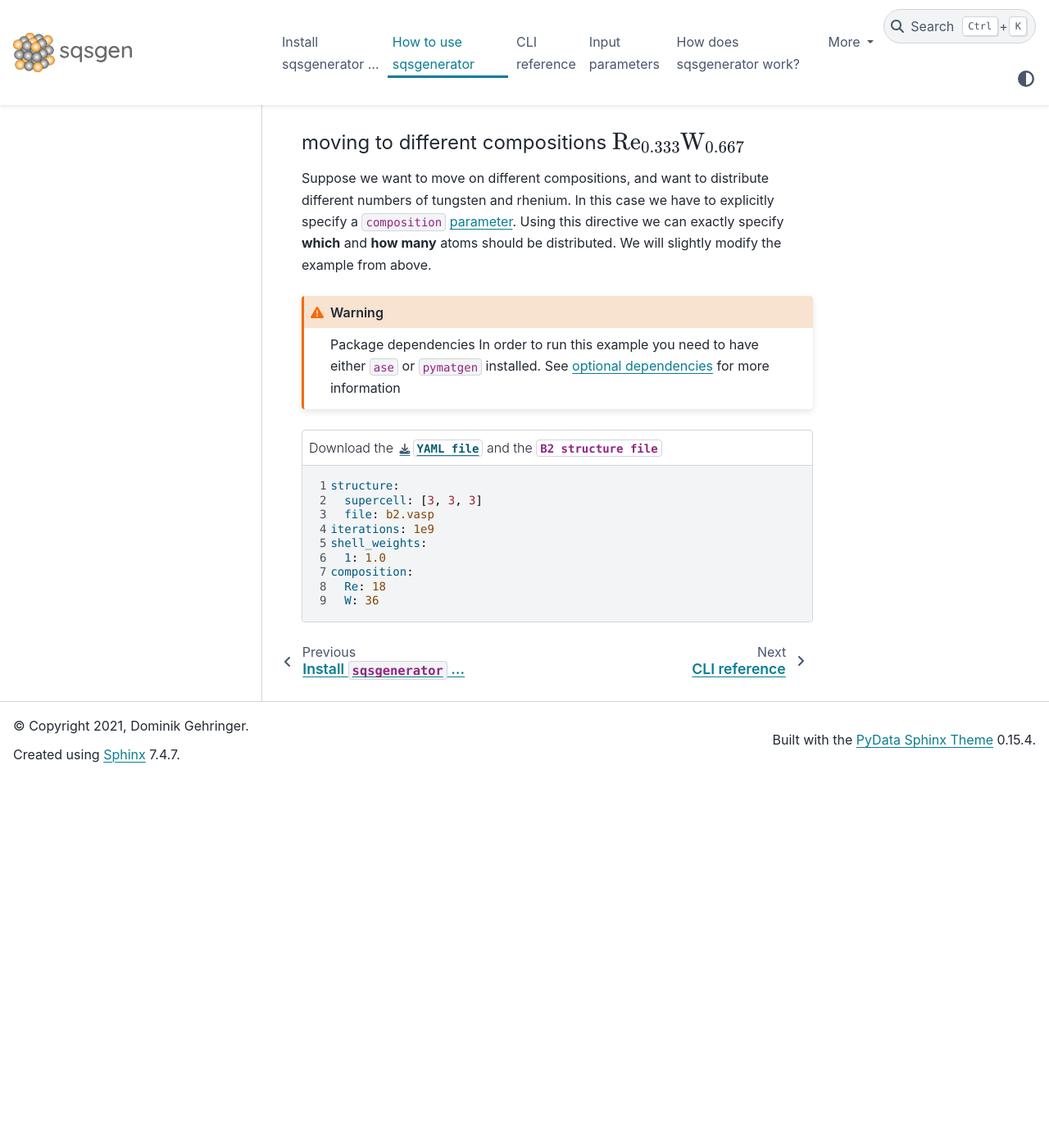
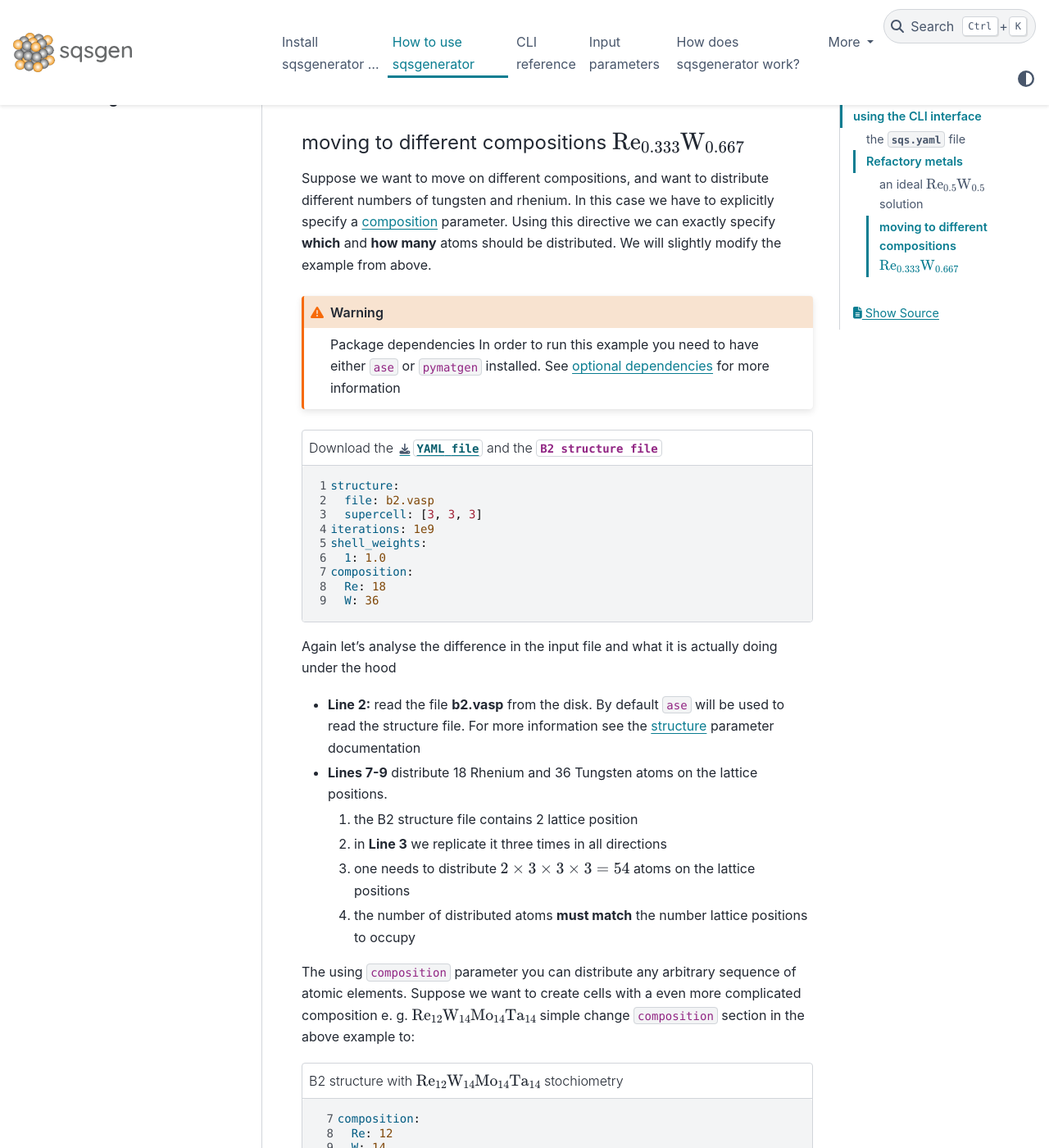
Before and after one commit to dgehringer/sqsgenerator, a Sphinx documentation site: the page built from docs/source/how_to.md, in a window 1280 px wide and 1400 px high, scrolled down 2675 px. Shown: the whole window at 82% size. Built offline with Sphinx 7.4.7 and the PyData theme 0.15.4, drawn with Linux system fonts in a browser that asks for light colours; the version number is read from the project's files by our own code; before the commit the page ends 3624 px from its top, so only the background shows below that.

Commit message:
:memo: added examples to how_to.md page :bento: added re-w.first.yaml :bento: added re-w.second.yaml :memo: improved "shell_weight" parameter documentation (input_parameters.md)

````diff
--- a/docs/source/examples/re-w.first.yaml
+++ b/docs/source/examples/re-w.first.yaml
@@ -8,6 +8,6 @@
     - [0.0, 0.0, 0.0]
     - [0.5, 0.5, 0.5]
   species: [W, Re]
-iterations: 1e9
+iterations: 1e7
 shell_weights:
   1: 1.0
--- a/docs/source/examples/re-w.second.yaml
+++ b/docs/source/examples/re-w.second.yaml
@@ -1,7 +1,6 @@
 structure:
   supercell: [3, 3, 3]
   file: b2.vasp
-  reader: pymatgen
 iterations: 1e9
 shell_weights:
   1: 1.0
--- a/docs/source/how_to.md
+++ b/docs/source/how_to.md
@@ -109,7 +109,7 @@
 #### moving to different compositions $\text{Re}_{0.333}\text{W}_{0.667}$
 
 Suppose we want to move on different compositions, and want to distribute different numbers of tungsten and rhenium.
-In this case we have to explicitly specify a `composition` {ref}`parameter <input-param-composition>`. Using this
+In this case we have to explicitly specify a {ref}`composition <input-param-composition>` parameter. Using this
 directive we can exactly specify **which** and **how many** atoms should be distributed. We will slightly modify the
 example from above.
 
@@ -125,8 +125,8 @@
     Download the {download}`YAML file <examples/re-w.second.yaml>` and the {download}`B2 structure file <examples/b2.vasp>`
 ---
 structure:
+  file: b2.vasp
   supercell: [3, 3, 3]
-  file: b2.vasp
 iterations: 1e9
 shell_weights:
   1: 1.0
@@ -134,3 +134,30 @@
   Re: 18
   W: 36
 ```
+
+Again let's analyse the difference in the input file and what it is actually doing under the hood
+
+  - **Line 2:** read the file **b2.vasp** from the disk. By default `ase` will be used to read the structure file.
+    For more information see the {ref}`structure <input-param-structure>` parameter documentation
+  - **Lines 7-9** distribute 18 Rhenium and 36 Tungsten atoms on the lattice positions.
+    1. the B2 structure file contains 2 lattice position
+    2. in **Line 3** we replicate it three times in all directions
+    3. one needs to distribute $2 \times 3 \times 3 \times 3 = 54$ atoms on the lattice positions
+    4. the number of distributed atoms **must match** the number lattice positions to occupy
+
+The using `composition` parameter you can distribute any arbitrary sequence of atomic elements.
+Suppose we want to create cells with a even more complicated composition e. g.
+$\text{Re}_{12}\text{W}_{14}\text{Mo}_{14}\text{Ta}_{14}$ simple change `composition` section in the above example to:
+
+```{code-block} yaml
+---
+lineno-start: 7
+caption: |
+    B2 structure with $\text{Re}_{12}\text{W}_{14}\text{Mo}_{14}\text{Ta}_{14}$ stochiometry
+---
+composition:
+  Re: 12
+  W: 14
+  Mo: 14
+  Ta: 14
+```
````
Also changed, not shown: docs/source/input_parameters.md (+7 -3 lines).
